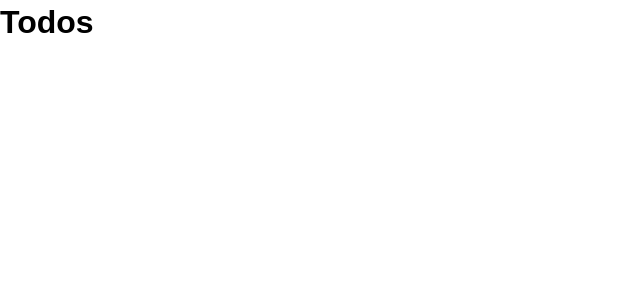
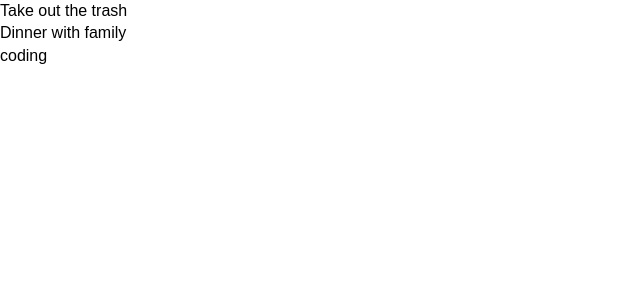
Before and after one commit to AbhishekMaira10/React-todo-list, a React (Create React App) app: page / in a window 1280 px wide. Shown: the top 300 px of the page, without its empty margins (0-640 px from the left). Built offline with nearby package versions, Linux system fonts and the light colour scheme.

Commit message:
display todo title

```diff
--- a/src/App.js
+++ b/src/App.js
@@ -1,11 +1,35 @@
+import React, { Component } from 'react'
 import './App.css'
+import Todos from './components/Todos'
 
-function App() {
-  return (
-    <div>
-      <h1>Todos</h1>
-    </div>
-  )
+class App extends Component {
+  state = {
+    todos: [
+      {
+        id: 1,
+        title: 'Take out the trash',
+        completd: false,
+      },
+      {
+        id: 2,
+        title: 'Dinner with family',
+        completd: false,
+      },
+      {
+        id: 3,
+        title: 'coding',
+        completd: false,
+      },
+    ],
+  }
+
+  render() {
+    return (
+      <div className='App'>
+        <Todos todos={this.state.todos} />
+      </div>
+    )
+  }
 }
 
 export default App
--- /dev/null
+++ b/src/components/Todoitem.js
@@ -0,0 +1,13 @@
+import React, { Component } from 'react'
+
+export class Todoitem extends Component {
+  render() {
+    return (
+      <div>
+        <p>{this.props.todo.title}</p>
+      </div>
+    )
+  }
+}
+
+export default Todoitem
--- a/src/components/Todos.js
+++ b/src/components/Todos.js
@@ -1,12 +1,11 @@
 import React, { Component } from 'react'
+import TodoItem from './Todoitem'
 
 class Todos extends Component {
   render() {
-    return (
-      <div className='App'>
-        <h1>Todos</h1>
-      </div>
-    )
+    return this.props.todos.map((todo) => (
+      <TodoItem key={todo.id} todo={todo} />
+    ))
   }
 }
 
```
Also changed, not shown: 1 other file (tests, documents, lock files or other folders).
